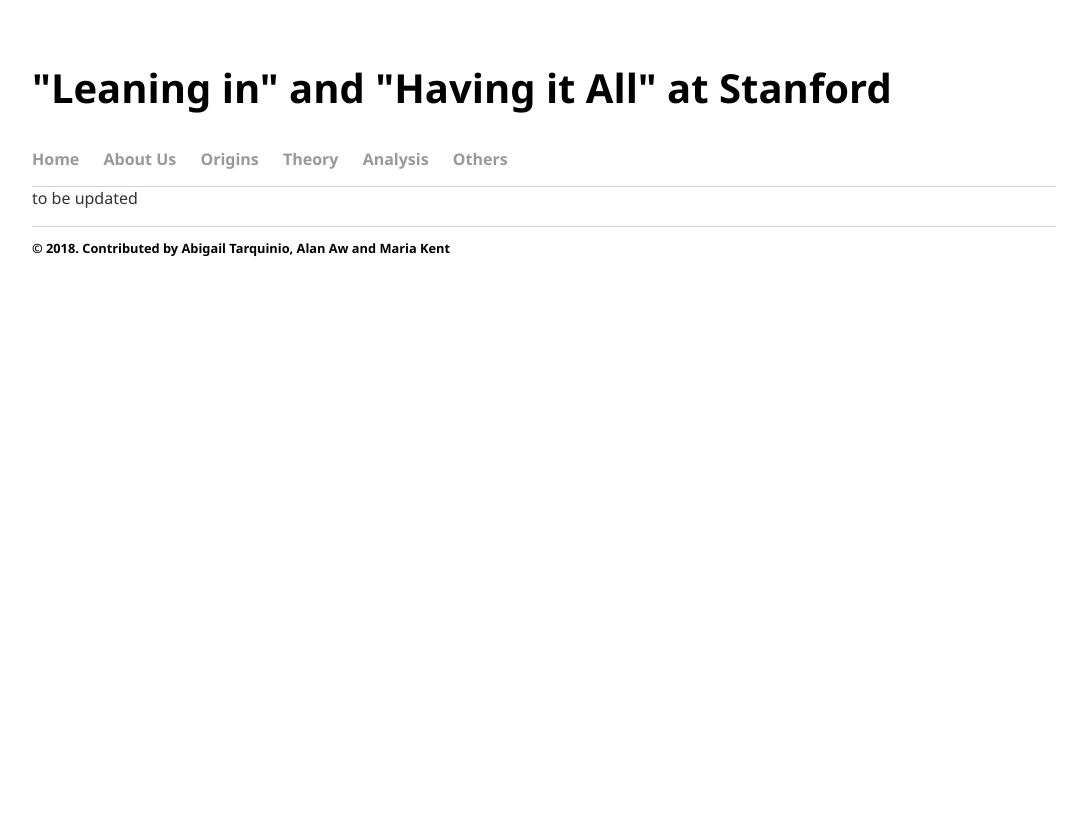
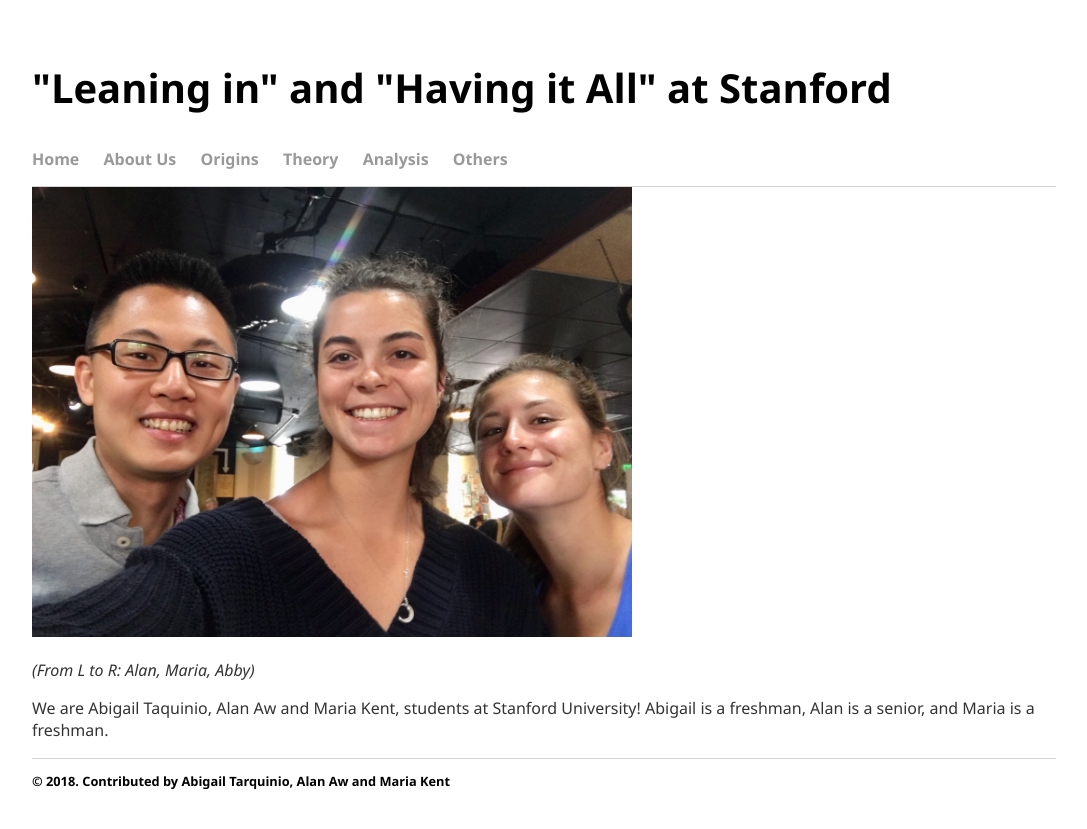
Before and after one commit to leaninstanford/leaninstanford.github.io, a Jekyll site: the page built from about-us/index.html, in a window 1280 px wide. Shown: the top 829 px of the page, without its empty margins (96-1183 px from the left). Built offline with Jekyll 4.4.1, drawn with Linux system fonts in a browser that asks for light colours.

Commit message:
Update index.html

```diff
--- a/about-us/index.html
+++ b/about-us/index.html
@@ -2,4 +2,6 @@
 layout: default
 title: About Us
 ---
-<p> to be updated </p>
+<p><img src="../images/AAM.jpg" alt="Team-Photo" width="600" height="450" /></p>
+<p><em>(From L to R: Alan, Maria, Abby)</em></p>
+<p>We are Abigail Taquinio, Alan Aw and Maria Kent, students at Stanford University! Abigail is a freshman, Alan is a senior, and Maria is a freshman.</p>
```
